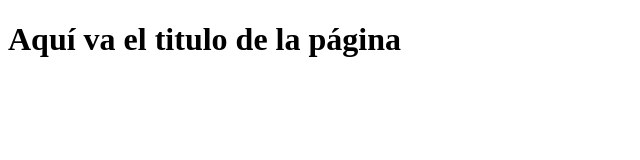
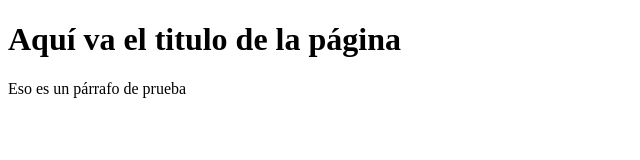
Before and after one commit to bryan0412/Proyecto-web-empresa-C, a plain HTML site: page index.html in a window 1280 px wide. Shown: the whole page, without its empty margins (0-640 px from the left). Drawn offline with Linux system fonts and the light colour scheme.

Commit message:
Update index.html

```diff
--- a/index.html
+++ b/index.html
@@ -8,5 +8,6 @@
 </head>
 <body>
     <h1>Aquí va el titulo de la página</h1>
+    <p>Eso es un párrafo de prueba</p>
 </body>
 </html>
```
